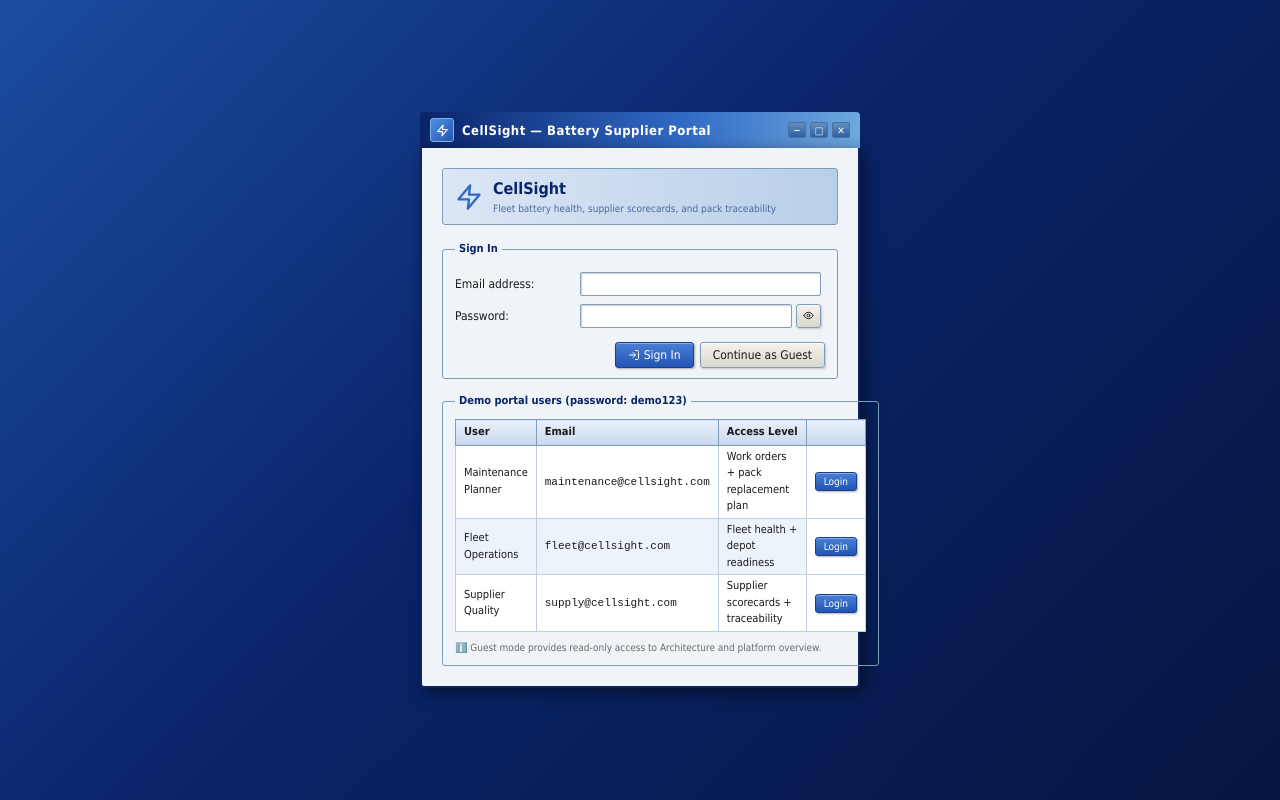
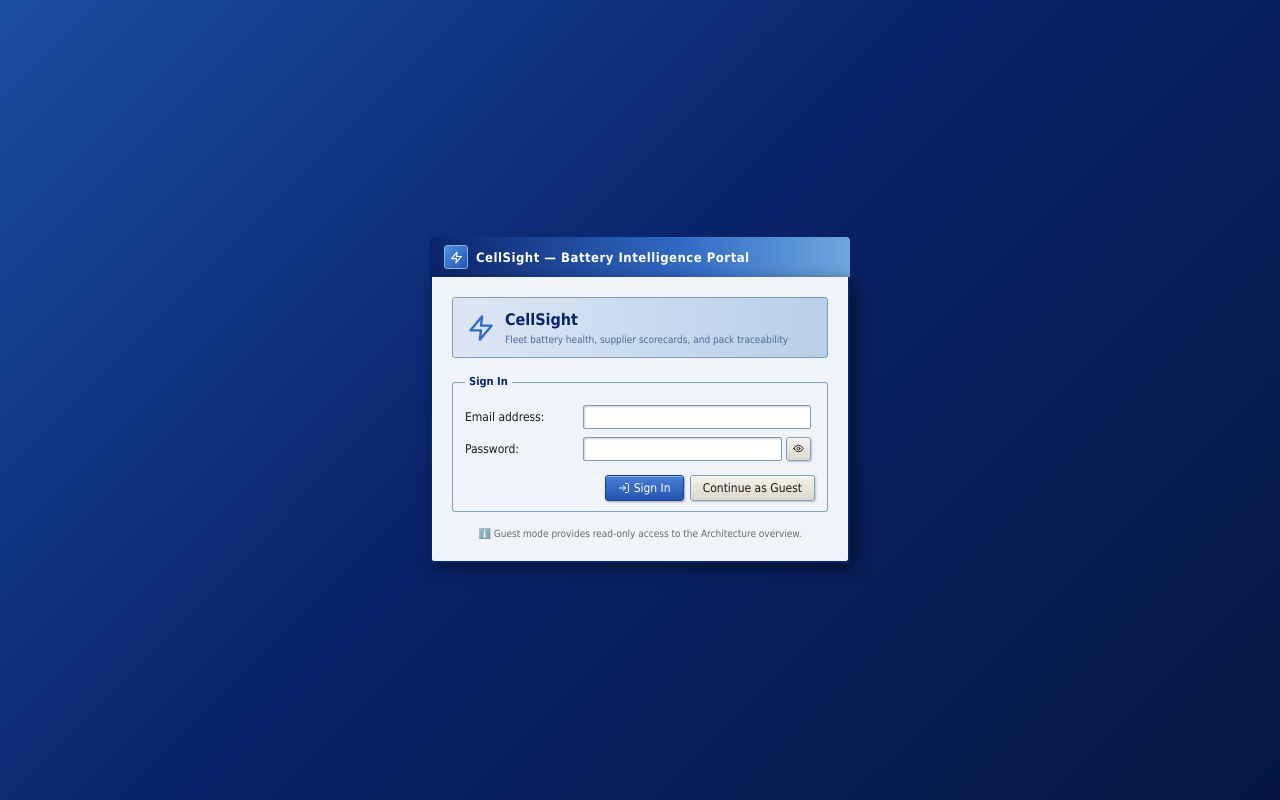
Before and after one commit to Vishisht3/CellSight, a React (Vite) app in the folder frontend/: page /login in a window 1280 px wide. Built offline with nearby package versions, Linux system fonts and the light colour scheme.

Commit message:
fix: clean up login page, fix auth loading redirect, update README

```diff
--- a/frontend/src/App.tsx
+++ b/frontend/src/App.tsx
@@ -31,7 +31,8 @@ function ProtectedRoute({ children, allowedRoles }: ProtectedRouteProps) {
 
 /** Redirect authenticated users to their role's default page */
 function RootRedirect() {
-  const { user, isAuthenticated } = useAuth();
+  const { user, isAuthenticated, isLoading } = useAuth();
+  if (isLoading) return <LoadingSpinner fullPage size="lg" label="Loading…" />;
   if (!isAuthenticated) return <Navigate to="/architecture" replace />;
   if (user?.role === 'supply_chain_manager') return <Navigate to="/supply-chain" replace />;
   return <Navigate to="/fleet" replace />;
--- a/frontend/src/pages/LoginPage.tsx
+++ b/frontend/src/pages/LoginPage.tsx
@@ -2,12 +2,6 @@ import { useState, FormEvent } from 'react';
 import { useNavigate } from 'react-router-dom';
 import { Eye, EyeOff, Zap, LogIn } from 'lucide-react';
 import { useAuth } from '../hooks/useAuth';
-
-const DEMO_USERS = [
-  { label: 'Maintenance Planner', email: 'maintenance@cellsight.com', role: 'Work orders + pack replacement plan' },
-  { label: 'Fleet Operations', email: 'fleet@cellsight.com', role: 'Fleet health + depot readiness' },
-  { label: 'Supplier Quality', email: 'supply@cellsight.com', role: 'Supplier scorecards + traceability' },
-];
 
 export default function LoginPage() {
   const { login, isLoading } = useAuth();
@@ -32,16 +26,6 @@ export default function LoginPage() {
     }
   }
 
-  async function loginAs(demoEmail: string) {
-    setError('');
-    try {
-      await login(demoEmail, 'demo123');
-      navigate('/');
-    } catch {
-      setError('Demo login failed — make sure the server is running.');
-    }
-  }
-
   async function continueAsGuest() {
     navigate('/architecture');
   }
@@ -56,14 +40,11 @@ export default function LoginPage() {
       fontFamily: 'Tahoma, Arial, sans-serif',
       padding: 16,
     }}>
-      {/* ── Outer window chrome ── */}
-      <div style={{ width: '100%', maxWidth: 440 }}>
-
-        {/* Title bar */}
+      <div style={{ width: '100%', maxWidth: 420 }}>
         <div style={{
           background: 'linear-gradient(to right, #0a246a, #316ac5 60%, #6fa8dc 100%)',
           borderRadius: '4px 4px 0 0',
-          padding: '6px 10px',
+          padding: '8px 14px',
           display: 'flex',
           alignItems: 'center',
           gap: 8,
@@ -79,21 +60,10 @@ export default function LoginPage() {
             <Zap size={13} color="#fff" />
           </div>
           <span style={{ color: '#fff', fontWeight: 'bold', fontSize: 13, letterSpacing: 0.5 }}>
-            CellSight — Battery Supplier Portal
+            CellSight — Battery Intelligence Portal
           </span>
-          <div style={{ marginLeft: 'auto', display: 'flex', gap: 4 }}>
-            {['─','□','✕'].map(ch => (
-              <div key={ch} style={{
-                width: 18, height: 16, background: 'linear-gradient(to bottom, #6090c0, #3060a0)',
-                border: '1px solid #4a70a0', borderRadius: 2,
-                display: 'flex', alignItems: 'center', justifyContent: 'center',
-                fontSize: 10, color: '#fff', cursor: 'default', fontWeight: 'bold',
-              }}>{ch}</div>
-            ))}
-          </div>
         </div>
 
-        {/* Window body */}
         <div style={{
           background: '#f0f4f8',
           border: '2px solid #0a246a',
@@ -102,12 +72,11 @@ export default function LoginPage() {
           padding: 20,
           boxShadow: '4px 4px 16px rgba(0,0,0,0.5)',
         }}>
-          {/* Banner */}
           <div style={{
             background: 'linear-gradient(to right, #dce6f5, #b8cfe8)',
             border: '1px solid #7f9db9',
             borderRadius: 3,
-            padding: '8px 12px',
+            padding: '10px 14px',
             marginBottom: 16,
             display: 'flex',
             alignItems: 'center',
@@ -120,7 +89,6 @@ export default function LoginPage() {
             </div>
           </div>
 
-          {/* Error */}
           {error && (
             <div style={{
               background: '#f8d7da', border: '1px solid #e07070', borderRadius: 2,
@@ -131,7 +99,6 @@ export default function LoginPage() {
             </div>
           )}
 
-          {/* Login form */}
           <fieldset style={{ border: '1px solid #7f9db9', borderRadius: 3, padding: '10px 12px', marginBottom: 14 }}>
             <legend style={{ fontSize: 11, fontWeight: 'bold', color: '#0a246a', padding: '0 4px' }}>
               Sign In
@@ -176,6 +143,7 @@ export default function LoginPage() {
                           className="win-btn"
                           style={{ padding: '2px 6px' }}
                           tabIndex={-1}
+                          aria-label={showPw ? 'Hide password' : 'Show password'}
                         >
                           {showPw ? <EyeOff size={11} /> : <Eye size={11} />}
                         </button>
@@ -204,45 +172,9 @@ export default function LoginPage() {
             </form>
           </fieldset>
 
-          {/* Demo quick-login */}
-          <fieldset style={{ border: '1px solid #7f9db9', borderRadius: 3, padding: '10px 12px' }}>
-            <legend style={{ fontSize: 11, fontWeight: 'bold', color: '#0a246a', padding: '0 4px' }}>
-              Demo portal users (password: demo123)
-            </legend>
-            <table style={{ width: '100%', borderCollapse: 'collapse' }}>
-              <thead>
-                <tr>
-                  <th style={{ fontSize: 11 }}>User</th>
-                  <th style={{ fontSize: 11 }}>Email</th>
-                  <th style={{ fontSize: 11 }}>Access Level</th>
-                  <th style={{ fontSize: 11 }}></th>
-                </tr>
-              </thead>
-              <tbody>
-                {DEMO_USERS.map(u => (
-                  <tr key={u.email}>
-                    <td style={{ fontSize: 11 }}>{u.label}</td>
-                    <td style={{ fontSize: 11, fontFamily: 'Courier New, monospace' }}>{u.email}</td>
-                    <td style={{ fontSize: 11 }}>{u.role}</td>
-                    <td style={{ border: '1px solid #c0cfe0', background: '#fff', textAlign: 'center' }}>
-                      <button
-                        type="button"
-                        onClick={() => loginAs(u.email)}
-                        disabled={isLoading}
-                        className="win-btn win-btn-primary"
-                        style={{ padding: '1px 8px', fontSize: 10 }}
-                      >
-                        Login
-                      </button>
-                    </td>
-                  </tr>
-                ))}
-              </tbody>
-            </table>
-            <div style={{ marginTop: 8, fontSize: 10, color: '#6a6a6a' }}>
-              ℹ️ Guest mode provides read-only access to Architecture and platform overview.
-            </div>
-          </fieldset>
+          <div style={{ fontSize: 10, color: '#6a6a6a', textAlign: 'center' }}>
+            ℹ️ Guest mode provides read-only access to the Architecture overview.
+          </div>
         </div>
       </div>
     </div>
```
Also changed, not shown: 1 other file (tests, documents, lock files or other folders).
